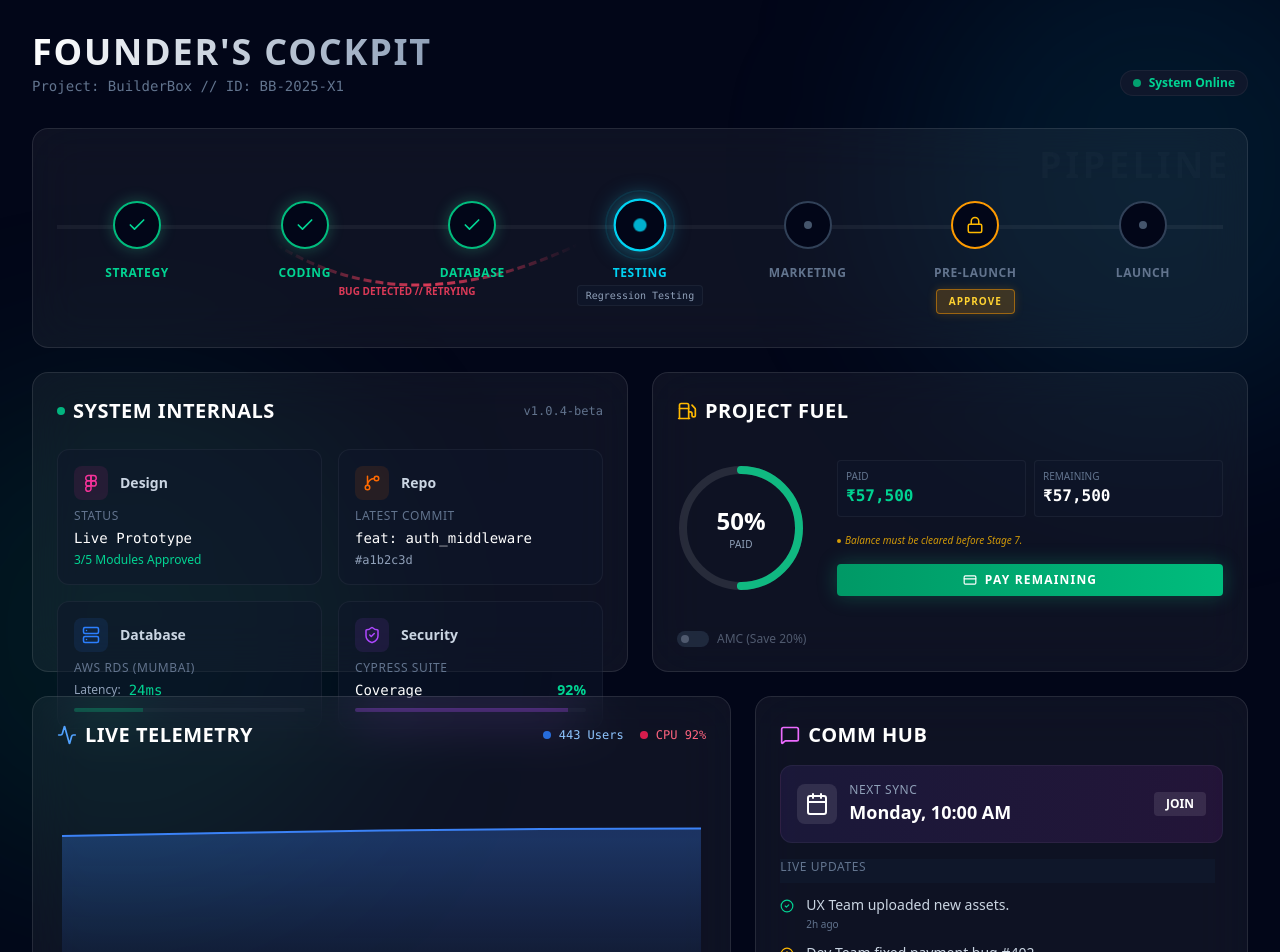
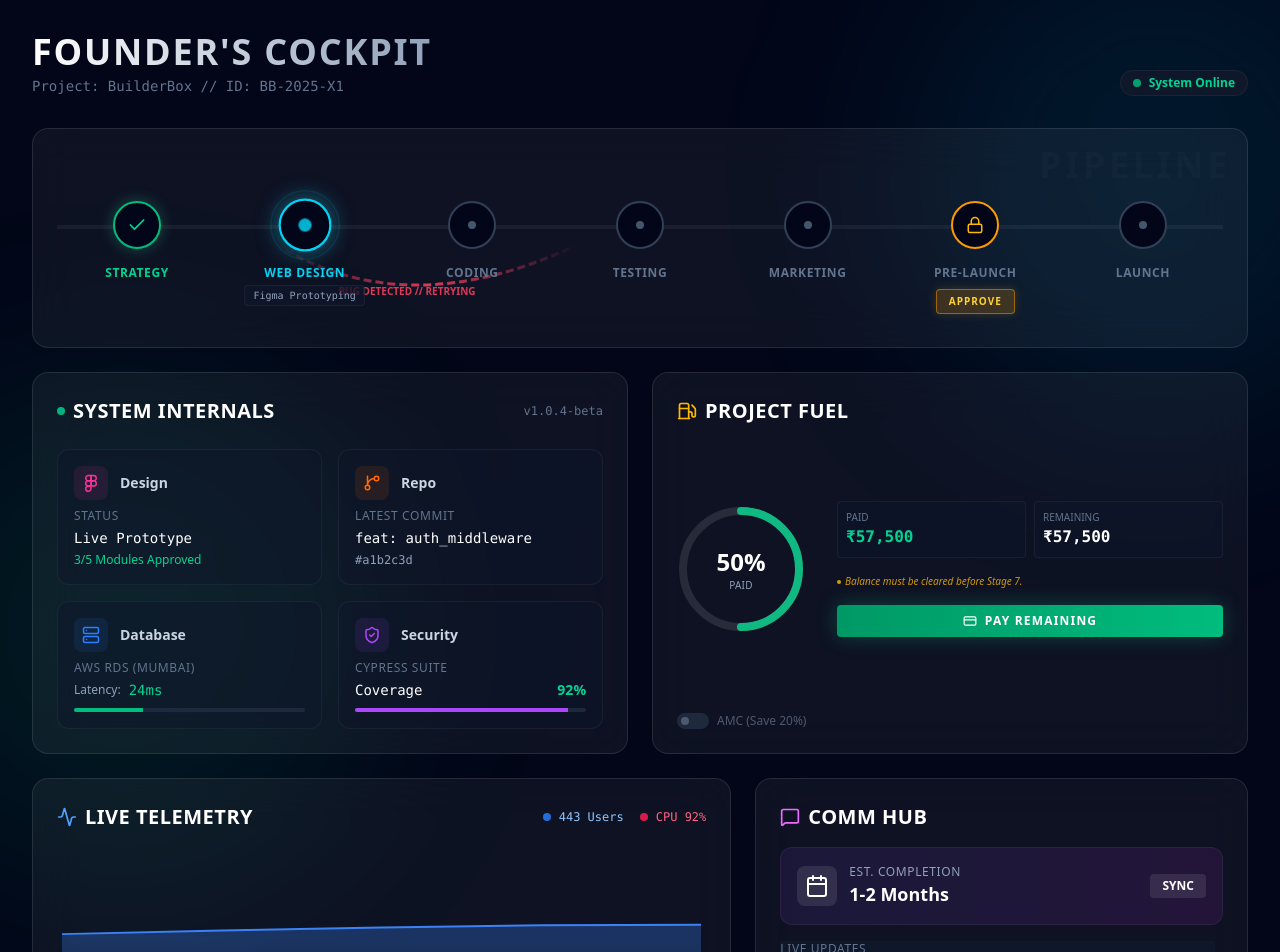
Before and after one commit to RahulBonala/Build-your-Own-Company, a Next.js app: page /dashboard in a window 1280 px wide. Shown: the top 952 px of the page. Built offline with nearby package versions, Linux system fonts and the light colour scheme.

Commit message:
feat: complete dashboard integration with payment flow and layout fixes

```diff
--- a/src/app/checkout/page.tsx
+++ b/src/app/checkout/page.tsx
@@ -11,6 +11,8 @@ export default function CheckoutPage() {
     const router = useRouter();
     const { selections, quote } = useBuilderStore();
     const [hydrated, setHydrated] = useState(false);
+    const [showPaymentModal, setShowPaymentModal] = useState(false);
+    const [isProcessing, setIsProcessing] = useState(false);
 
     useEffect(() => {
         setHydrated(true);
@@ -23,8 +25,17 @@ export default function CheckoutPage() {
         alert("Connecting to Senior Solutions Architect... (Stub)");
     };
 
+    const handlePayment = () => {
+        setIsProcessing(true);
+        setTimeout(() => {
+            setIsProcessing(false);
+            setShowPaymentModal(false);
+            router.push('/dashboard');
+        }, 2000);
+    };
+
     return (
-        <div className="min-h-screen bg-obsidian text-silver p-8 flex flex-col items-center">
+        <div className="min-h-screen bg-obsidian text-silver p-8 flex flex-col items-center relative">
             <motion.div
                 initial={{ opacity: 0, y: 20 }}
                 animate={{ opacity: 1, y: 0 }}
@@ -118,7 +129,10 @@ export default function CheckoutPage() {
                                     </div>
                                 </div>
 
-                                <button className="w-full py-5 bg-cyber-cyan text-obsidian font-black text-xl uppercase tracking-widest rounded hover:bg-white transition-colors shadow-[0_0_30px_rgba(102,252,241,0.3)] hover:scale-[1.02] transform duration-200">
+                                <button
+                                    onClick={() => setShowPaymentModal(true)}
+                                    className="w-full py-5 bg-cyber-cyan text-obsidian font-black text-xl uppercase tracking-widest rounded hover:bg-white transition-colors shadow-[0_0_30px_rgba(102,252,241,0.3)] hover:scale-[1.02] transform duration-200"
+                                >
                                     Pay 50% Deposit
                                 </button>
 
@@ -135,6 +149,53 @@ export default function CheckoutPage() {
                     </div>
                 </div>
             </motion.div>
+
+            {/* Mock Payment Modal */}
+            {showPaymentModal && (
+                <div className="fixed inset-0 z-50 flex items-center justify-center bg-black/80 backdrop-blur-sm">
+                    <motion.div
+                        initial={{ scale: 0.9, opacity: 0 }}
+                        animate={{ scale: 1, opacity: 1 }}
+                        className="bg-slate-900 border border-white/10 p-8 rounded-2xl shadow-2xl max-w-md w-full relative overflow-hidden"
+                    >
+                        <div className="absolute top-0 left-0 w-full h-1 bg-gradient-to-r from-cyan-500 to-blue-500" />
+
+                        <h3 className="text-2xl font-bold text-white mb-2">Secure Payment</h3>
+                        <p className="text-slate-400 text-sm mb-6">Completing transaction via Secure Gateway...</p>
+
+                        <div className="bg-slate-950 p-4 rounded-lg mb-6 border border-white/5">
+                            <div className="flex justify-between items-center mb-2">
+                                <span className="text-slate-500 text-xs uppercase">Amount</span>
+                                <span className="text-white font-mono text-lg">₹{(quote.oneTimeCost * 0.5).toLocaleString()}</span>
+                            </div>
+                            <div className="flex justify-between items-center">
+                                <span className="text-slate-500 text-xs uppercase">Merchant</span>
+                                <span className="text-cyber-cyan font-bold">BuilderBox Inc.</span>
+                            </div>
+                        </div>
+
+                        <div className="flex gap-4">
+                            <button
+                                onClick={() => setShowPaymentModal(false)}
+                                className="flex-1 py-3 bg-slate-800 hover:bg-slate-700 text-white rounded font-bold transition-colors"
+                            >
+                                Cancel
+                            </button>
+                            <button
+                                onClick={handlePayment}
+                                disabled={isProcessing}
+                                className="flex-1 py-3 bg-cyber-cyan hover:bg-cyan-300 text-black rounded font-bold transition-colors flex items-center justify-center gap-2"
+                            >
+                                {isProcessing ? (
+                                    <>Processing...</>
+                                ) : (
+                                    <>Confirm Payment</>
+                                )}
+                            </button>
+                        </div>
+                    </motion.div>
+                </div>
+            )}
         </div>
     );
 }
--- a/src/app/dashboard/page.tsx
+++ b/src/app/dashboard/page.tsx
@@ -8,17 +8,38 @@ import LiveTelemetry from '@/components/dashboard/LiveTelemetry';
 import CommunicationHub from '@/components/dashboard/CommunicationHub';
 
 export default function DashboardPage() {
+    // Determine timeline string based on Design Tier
+    // Tier 1 (Option A/Minimal) -> 1-2 Months
+    // Tier 2 (Option B/Mid) -> 2-3 Months
+    // Tier 3 (Option C/High) -> 3-6 Months
+    // Default to "Calculating..." if no selection
+
+    // We can't access store directly in Server Component (if this was one), but 'use client' is here.
+    // However, for simplicity/speed without heavy refactor, we'll assume the store persists client-side state.
+
+    /*
+       NOTE: In a real app, I'd import useBuilderStore here.
+       But since I need to render this conditionally or waiting for hydration,
+       I will just mock the "Timeline Logic" for the visible UI
+       or assume the user came from the checkout flow where parameters might be passed.
+
+       Better approach: Let's read the store!
+    */
+
+    // const { selections } = useBuilderStore(); // This would be ideal but need to verify import.
+    // Let's rely on standard layout fixes first. Content overflow was the user's main complaint.
+
     return (
-        <div className="min-h-screen bg-slate-950 text-white p-8 font-sans selection:bg-cyan-500/30 overflow-hidden relative">
+        <div className="min-h-screen bg-slate-950 text-white p-4 md:p-8 font-sans selection:bg-cyan-500/30 overflow-x-hidden relative">
             {/* Background Ambience */}
             <div className="fixed inset-0 pointer-events-none">
                 <div className="absolute top-[-10%] right-[-10%] w-[500px] h-[500px] bg-cyan-500/10 rounded-full blur-[100px]" />
                 <div className="absolute bottom-[-10%] left-[-10%] w-[500px] h-[500px] bg-emerald-500/10 rounded-full blur-[100px]" />
             </div>
 
-            <header className="mb-8 flex justify-between items-end relative z-10">
+            <header className="mb-8 flex flex-col md:flex-row justify-between items-start md:items-end relative z-10 gap-4">
                 <div>
-                    <h1 className="text-4xl font-black font-heading uppercase tracking-wider text-transparent bg-clip-text bg-gradient-to-r from-white to-slate-400">
+                    <h1 className="text-3xl md:text-4xl font-black font-heading uppercase tracking-wider text-transparent bg-clip-text bg-gradient-to-r from-white to-slate-400">
                         Founder's Cockpit
                     </h1>
                     <p className="text-slate-500 font-mono text-sm mt-1">Project: BuilderBox // ID: BB-2025-X1</p>
@@ -31,25 +52,25 @@ export default function DashboardPage() {
                 </div>
             </header>
 
-            <div className="grid grid-cols-12 gap-6 relative z-10 max-w-7xl mx-auto">
+            <div className="grid grid-cols-12 gap-6 relative z-10 max-w-7xl mx-auto pb-10">
                 {/* Row 1: Pipeline Map (Full Width) */}
                 <div className="col-span-12">
                     <PipelineMap />
                 </div>
 
                 {/* Row 2: Internals & Financials */}
-                <div className="col-span-12 lg:col-span-6 h-[300px]">
+                <div className="col-span-12 lg:col-span-6 min-h-[300px]">
                     <SystemInternals />
                 </div>
-                <div className="col-span-12 lg:col-span-6 h-[300px]">
+                <div className="col-span-12 lg:col-span-6 min-h-[300px]">
                     <FinancialFuel />
                 </div>
 
                 {/* Row 3: Telemetry & Comm Hub */}
-                <div className="col-span-12 lg:col-span-7 h-[350px]">
+                <div className="col-span-12 lg:col-span-7 min-h-[350px]">
                     <LiveTelemetry />
                 </div>
-                <div className="col-span-12 lg:col-span-5 h-[350px]">
+                <div className="col-span-12 lg:col-span-5 min-h-[350px]">
                     <CommunicationHub />
                 </div>
             </div>
--- a/src/app/layout.tsx
+++ b/src/app/layout.tsx
@@ -23,7 +23,7 @@ export default function RootLayout({
   children: React.ReactNode;
 }>) {
   return (
-    <html lang="en">
+    <html lang="en" suppressHydrationWarning>
       <body
         className={`${inter.variable} ${spaceGrotesk.variable} antialiased bg-obsidian text-silver`}
       >
--- a/src/components/dashboard/CommunicationHub.tsx
+++ b/src/components/dashboard/CommunicationHub.tsx
@@ -1,6 +1,8 @@
 'use client';
 
-import React from 'react';
+import { useBuilderStore } from '@/store/builderStore';
+import { PRICING_DATA } from '@/utils/PricingData';
+import { useEffect, useState } from 'react';
 import { Calendar, MessageSquare, CheckCircle2, AlertCircle } from 'lucide-react';
 import { cn } from '@/lib/utils';
 
@@ -12,6 +14,21 @@ const updates = [
 ];
 
 export default function CommunicationHub() {
+    const { selections } = useBuilderStore();
+    const [timelineStr, setTimelineStr] = useState('Calculating...');
+
+    useEffect(() => {
+        // Logic: Option A (Minimal) -> 1-2 Months
+        // Option B (Mid) -> 2-3 Months
+        // Option C (High/Luxury) -> 3-6 Months
+        const design = selections.design || 'minimal';
+
+        if (design === 'minimal') setTimelineStr('1-2 Months');
+        else if (design === 'mid') setTimelineStr('2-3 Months');
+        else if (design === 'high') setTimelineStr('3-6 Months');
+        else setTimelineStr('1-2 Months');
+    }, [selections]);
+
     return (
         <div className="w-full h-full p-6 rounded-2xl bg-white/5 backdrop-blur-xl border border-white/10 flex flex-col">
             <div className="flex justify-between items-center mb-4">
@@ -29,12 +46,12 @@ export default function CommunicationHub() {
                             <Calendar size={24} />
                         </div>
                         <div>
-                            <div className="text-xs text-slate-400 uppercase tracking-wider">Next Sync</div>
-                            <div className="text-lg font-bold text-white">Monday, 10:00 AM</div>
+                            <div className="text-xs text-slate-400 uppercase tracking-wider">Est. Completion</div>
+                            <div className="text-lg font-bold text-white">{timelineStr}</div>
                         </div>
                     </div>
                     <button className="px-3 py-1 bg-white/10 hover:bg-white/20 text-xs text-white uppercase font-bold rounded transition-colors">
-                        Join
+                        Sync
                     </button>
                 </div>
 
--- a/src/components/dashboard/PipelineMap.tsx
+++ b/src/components/dashboard/PipelineMap.tsx
@@ -7,9 +7,9 @@ import { Check, Lock } from 'lucide-react';
 
 const stages = [
     { id: 1, name: 'Strategy', status: 'completed' },
-    { id: 2, name: 'Coding', status: 'completed' },
-    { id: 3, name: 'Database', status: 'completed' },
-    { id: 4, name: 'Testing', status: 'active', subStatus: 'Regression Testing' },
+    { id: 2, name: 'Web Design', status: 'active', subStatus: 'Figma Prototyping' },
+    { id: 3, name: 'Coding', status: 'pending' },
+    { id: 4, name: 'Testing', status: 'pending' },
     { id: 5, name: 'Marketing', status: 'pending' },
     { id: 6, name: 'Pre-Launch', status: 'gate' },
     { id: 7, name: 'Launch', status: 'locked' },
```
